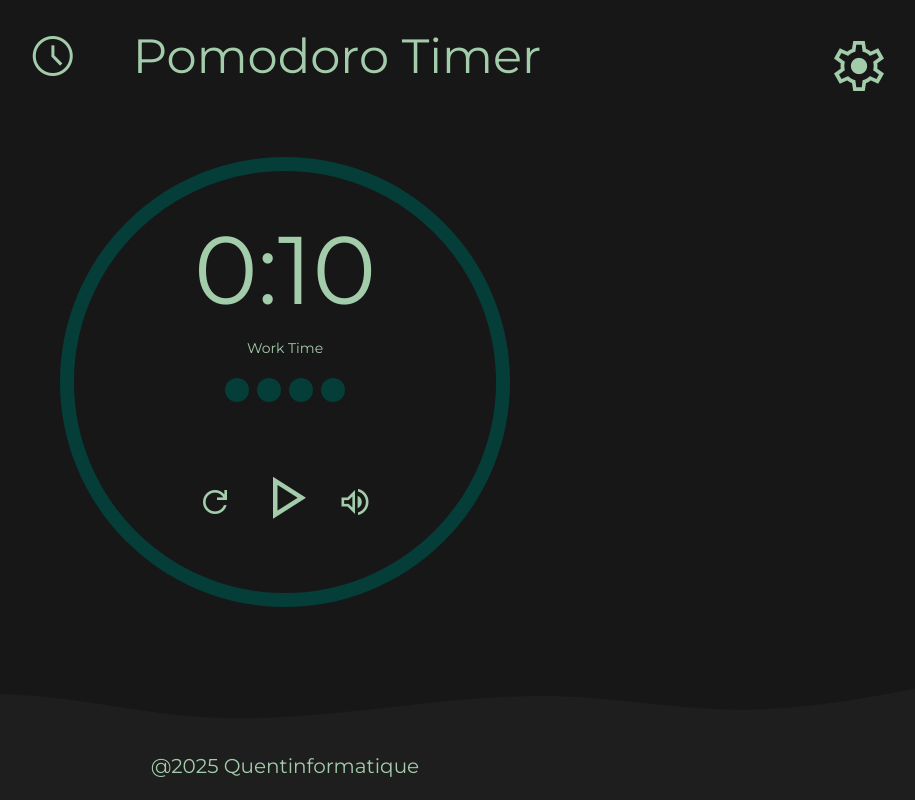
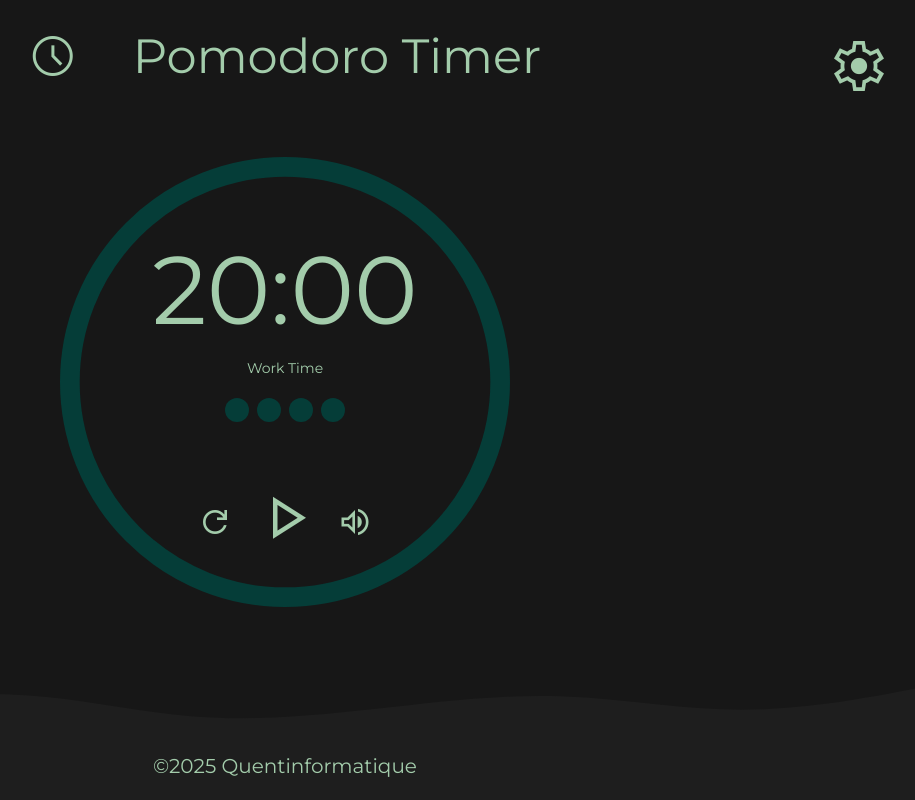
Before and after one commit to quentinformatique/pomodoro-timer, a React (Vite) app: page / in a window 1280 px wide. Shown: the whole page, without its empty margins (355-1270 px from the left). Built offline with nearby package versions, Linux system fonts and the light colour scheme.

Commit message:
feat: add visual timer + first deploy

```diff
--- a/index.html
+++ b/index.html
@@ -4,7 +4,7 @@
     <meta charset="UTF-8" />
     <link rel="icon" type="image/svg+xml" href="/favicon.svg" />
     <meta name="viewport" content="width=device-width, initial-scale=1.0" />
-    <title>Vite + React + TS</title>
+    <title>Pomodoro Timer</title>
     <script type="module" src="/src/Main.tsx" defer></script>
     <link rel="stylesheet" href="https://fonts.googleapis.com/css2?family=Material+Symbols+Outlined:opsz,wght,FILL,GRAD@20..48,100..700,0..1,-50..200" />
   </head>
--- a/src/Views/Components/Footer/Footer.tsx
+++ b/src/Views/Components/Footer/Footer.tsx
@@ -9,7 +9,7 @@ export const Footer : FC = () => {
                 </div>
                 <div className="bg-light-gray  p-5">
                     <p className="text-center text-xl">
-                        @2025 Quentinformatique
+                        ©2025 Quentinformatique
                     </p>
                 </div>
             </footer>
--- a/src/Views/Components/Timer/Timer.tsx
+++ b/src/Views/Components/Timer/Timer.tsx
@@ -1,13 +1,13 @@
-import {FC, useState, useEffect, useRef} from "react";
-import {DigitalTimer} from "./DigitalTimer.tsx";
-import {IndicatorGroup} from "./ProgressIndicators/IndicatorGroup.tsx";
-import {IndicatorState} from "./ProgressIndicators/IndicatorState.tsx";
-import {Icon} from "../Utilities/Icon.tsx";
+import { FC, useState, useEffect, useRef } from "react";
+import { DigitalTimer } from "./DigitalTimer.tsx";
+import { IndicatorGroup } from "./ProgressIndicators/IndicatorGroup.tsx";
+import { IndicatorState } from "./ProgressIndicators/IndicatorState.tsx";
+import { Icon } from "../Utilities/Icon.tsx";
 
 export const Timer: FC = () => {
-    const WORK_TIME = 1 * 10; // 10 seconds for testing (replace with 20 * 60 for 20 minutes)
-    const BREAK_TIME = 1 * 5; // 5 seconds for testing (replace with 5 * 60 for 5 minutes)
-    const LONG_BREAK_TIME = 1 * 15; // 15 seconds for testing (replace with 15 * 60 for 15 minutes)
+    const WORK_TIME = 20 * 60;
+    const BREAK_TIME = 5 * 60;
+    const LONG_BREAK_TIME = 15 * 60;
     const WORK_CYCLES = 4; // Number of work cycles before a long break
 
     const [timeLeft, setTimeLeft] = useState<number>(WORK_TIME);
@@ -20,6 +20,14 @@ export const Timer: FC = () => {
         Array(WORK_CYCLES).fill(IndicatorState.NotStarted)
     );
 
+    // Calculate progress percentage for the circle
+    const calculateProgress = () => {
+        const totalTime = isWorkCycle
+            ? WORK_TIME
+            : needsLongBreak ? LONG_BREAK_TIME : BREAK_TIME;
+        return 1 - (timeLeft / totalTime);
+    };
+
     // Audio refs
     const startSoundRef = useRef<HTMLAudioElement | null>(null);
     const breakSoundRef = useRef<HTMLAudioElement | null>(null);
@@ -28,9 +36,9 @@ export const Timer: FC = () => {
     // Initialize audio elements
     useEffect(() => {
         // Create audio elements
-        startSoundRef.current = new Audio("/sounds/start.mp3"); // Path to your start sound
-        breakSoundRef.current = new Audio("/sounds/break.mp3"); // Path to your break sound
-        completeSoundRef.current = new Audio("/sounds/complete.mp3"); // Path to your complete sound
+        startSoundRef.current = new Audio("/sounds/start.mp3");
+        breakSoundRef.current = new Audio("/sounds/break.mp3");
+        completeSoundRef.current = new Audio("/sounds/complete.mp3");
 
         // Optional: Preload audio
         if (startSoundRef.current) startSoundRef.current.load();
@@ -206,17 +214,56 @@ export const Timer: FC = () => {
         soundEnabled.current = !soundEnabled.current;
     };
 
+    // SVG Circle parameters
+    const circleSize = 320; //  div size
+    const circleRadius = circleSize / 2;
+    const strokeWidth = 14; // border width
+    const normalizedRadius = circleRadius - strokeWidth / 2;
+    const circumference = normalizedRadius * 2 * Math.PI;
+
+    // Calculate the stroke dashoffset based on progress
+    const progress = calculateProgress();
+    const strokeDashoffset = circumference * (1 - progress);
+
+
     return (
         <div className="flex-1 flex flex-col justify-center">
-            <div className="flex flex-col gap-10 sm:gap-15 items-center justify-center border-14 border-green-dark p-10 rounded-full w-[320px] h-[320px] sm:w-[450px] sm:h-[450px]">
-                <div className="flex flex-col gap-3 sm:gap-5 items-center">
+            <div className="relative flex flex-col gap-10 sm:gap-15 items-center justify-center w-[320px] h-[320px] sm:w-[450px] sm:h-[450px]">
+                {/* SVG Circle for progress */}
+                <svg
+                    className="absolute top-0 left-0 w-full h-full -rotate-90"
+                    viewBox={`0 0 ${circleSize} ${circleSize}`}
+                >
+                    {/* Background circle */}
+                    <circle
+                        cx={circleRadius}
+                        cy={circleRadius}
+                        r={normalizedRadius}
+                        fill="transparent"
+                        stroke="#053D38" // green-dark tailwind color
+                        strokeWidth={strokeWidth}
+                    />
+                    {/* Progress circle */}
+                    <circle
+                        cx={circleRadius}
+                        cy={circleRadius}
+                        r={normalizedRadius}
+                        fill="transparent"
+                        stroke="#A3CCAB" // green-light tailwind color
+                        strokeWidth={strokeWidth}
+                        strokeDasharray={circumference}
+                        strokeDashoffset={strokeDashoffset}
+                        strokeLinecap="round"
+                    />
+                </svg>
+                <div className="z-10 flex flex-col gap-3 sm:gap-5 items-center mt-10">
                     <DigitalTimer value={formatTime(timeLeft)} />
                     <div className="text-sm text-center">
                         {isWorkCycle ? "Work Time" : needsLongBreak ? "Long Break" : "Short Break"}
                     </div>
                     <IndicatorGroup indicators={indicators} />
                 </div>
-                <div className="flex gap-4">
+                <div className="z-10 flex gap-4">
                     <div className="hover:cursor-pointer flex flex-col justify-center" onClick={resetAll}>
                         <Icon
                             code="refresh"
--- a/src/Views/Layouts/BaseLayout.tsx
+++ b/src/Views/Layouts/BaseLayout.tsx
@@ -8,7 +8,7 @@ type props =  {
 
 export const BaseLayout:FC<props> = ({children}) => {
     return (
-        <div className="bg-gray text-green-light w-screen h-screen flex flex-col space items-center overflow-hidden cursor-default">
+        <div className="bg-gray text-green-light w-screen fixed inset-0 flex flex-col space items-center overflow-hidden cursor-default select-none">
             <Header/>
             {children}
             <Footer/>
```
